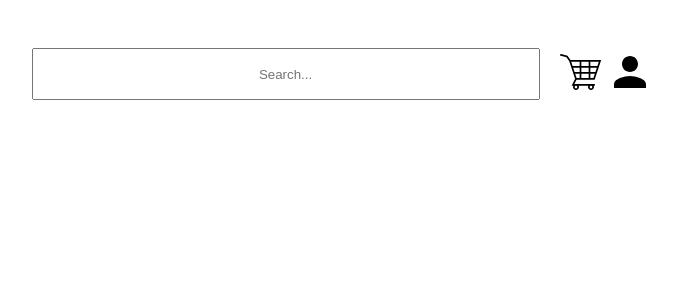
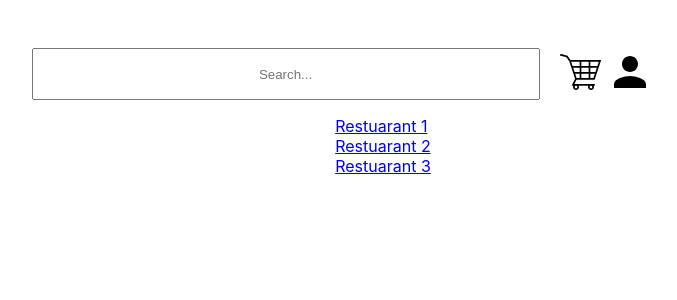
Before and after one commit to Exeexe93/CS2102-T10, a React (Create React App) app in the folder client/: page /CustomerMainPage in a window 1280 px wide. Shown: the top 300 px of the page, without its empty margins (297-974 px from the left). Built offline with nearby package versions, Linux system fonts and the light colour scheme.

Commit message:
Update the filtered list when the component first mount

```diff
--- a/client/src/components/CustomerMainPage.js
+++ b/client/src/components/CustomerMainPage.js
@@ -17,6 +17,12 @@ class CustomerMainPage extends Component {
         }
 
         this.handleChange.bind(this);
+    }
+
+    componentDidMount() {
+        this.setState({
+            filtered: this.state.restuarantList
+        })
     }
 
     handleChange(e) {
--- a/client/src/routes/Routes.js
+++ b/client/src/routes/Routes.js
@@ -1,8 +1,8 @@
 import React from 'react';
+import { Switch, Route } from 'react-router-dom';
 import App from '../App';
+import Login from '../components/Login';
 import CustomerMainPage from '../components/CustomerMainPage';
-import Login from '../components/Login';
-import { Switch, Route } from 'react-router-dom';
 
 class Routes extends React.Component {
     render() {
```
Also changed, not shown: 1 other file (tests, documents, lock files or other folders).
